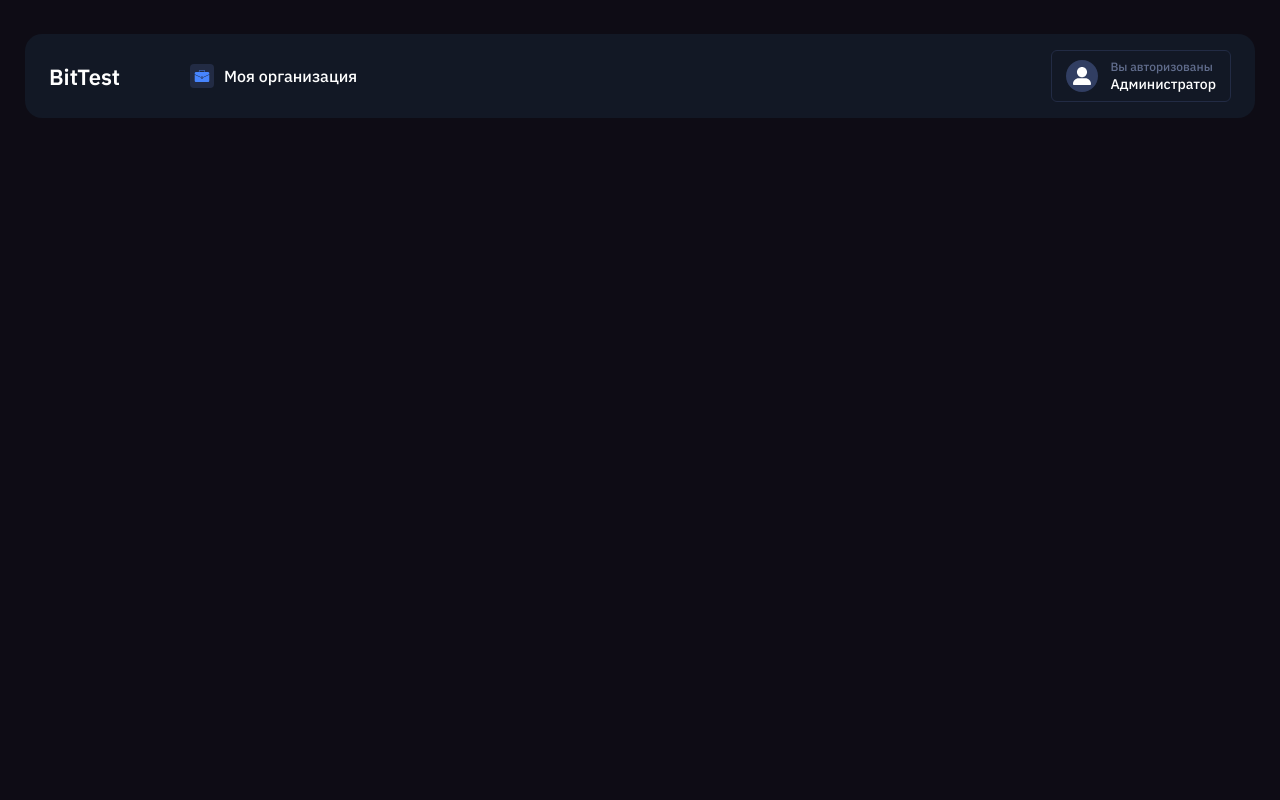
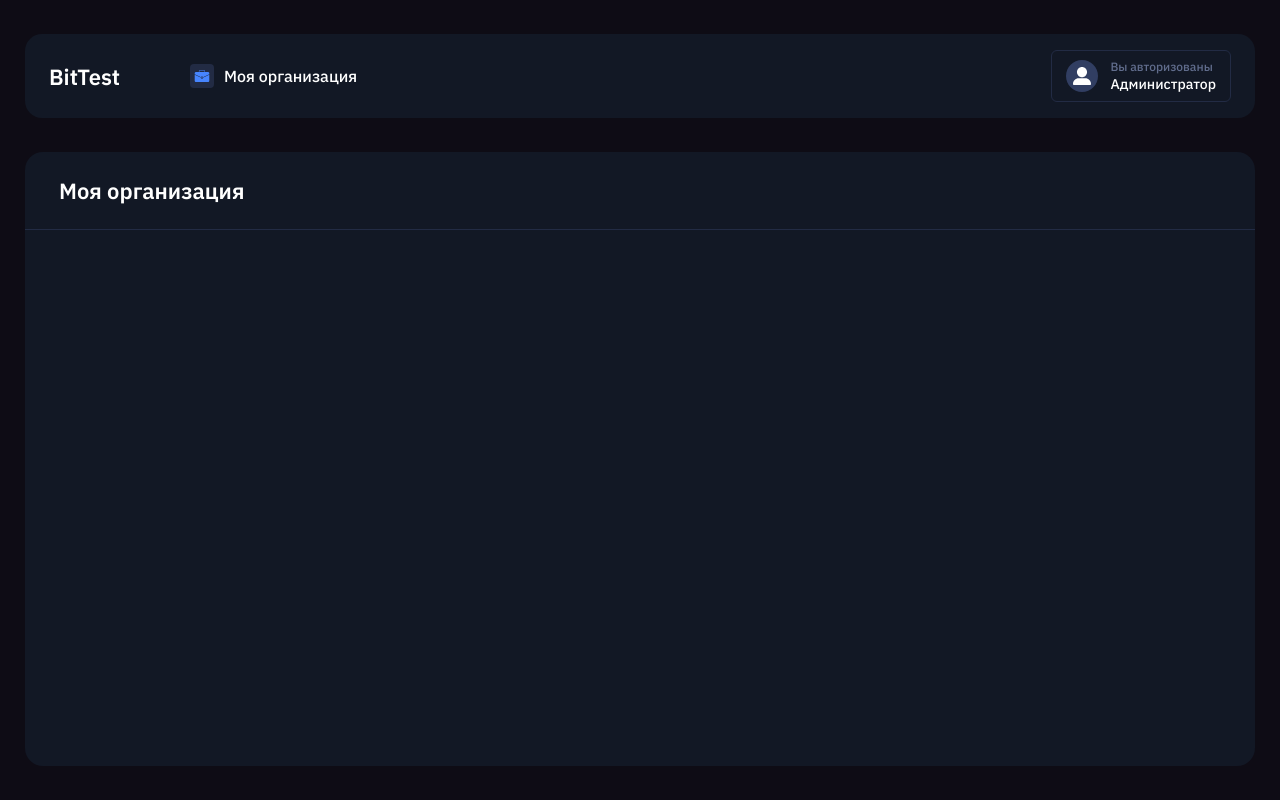
Before and after one commit to Andreizayaz/admin-panel-test, a React (Create React App) app: page / in a window 1280 px wide. Built offline with nearby package versions, Linux system fonts and the light colour scheme.

Commit message:
[develop]: create content-area and add heading to content-area

```diff
--- a/src/components/pages/adminPage/AdminPage.tsx
+++ b/src/components/pages/adminPage/AdminPage.tsx
@@ -1,9 +1,10 @@
 import { FC, ReactElement } from "react";
 
-import { Header } from "components/widgets";
+import { ContentArea, Header } from "components/widgets";
 
 export const AdminPage: FC = (): ReactElement => (
   <>
     <Header />
+    <ContentArea />
   </>
 );
--- /dev/null
+++ b/src/components/shared/heading/Heading.scss
@@ -0,0 +1,6 @@
+.heading {
+  padding: 24px 34px;
+  font-size: 22px;
+  font-weight: 600;
+  line-height: 29px;
+}
--- /dev/null
+++ b/src/components/shared/heading/Heading.tsx
@@ -0,0 +1,13 @@
+import { FC, ReactElement } from "react";
+
+import "./Heading.scss";
+
+type HeadingPropsTypes = {
+  heading: string;
+  classes?: string;
+};
+
+export const Heading: FC<HeadingPropsTypes> = ({
+  heading,
+  classes,
+}): ReactElement => <h2 className={`heading ${classes ?? ""}`}>{heading}</h2>;
--- /dev/null
+++ b/src/components/shared/heading/index.ts
@@ -0,0 +1 @@
+export { Heading } from "./Heading";
--- a/src/components/shared/index.ts
+++ b/src/components/shared/index.ts
@@ -1,2 +1,3 @@
 export { AuthUser } from "./authUser";
 export { Company } from "./company";
+export { Heading } from "./heading";
--- /dev/null
+++ b/src/components/widgets/contentArea/ContentArea.scss
@@ -0,0 +1,3 @@
+.content-area {
+  border-radius: 18px;
+}
--- /dev/null
+++ b/src/components/widgets/contentArea/ContentArea.tsx
@@ -0,0 +1,11 @@
+import { FC, ReactElement } from "react";
+
+import "./ContentArea.scss";
+import { Heading } from "components/shared";
+import { HEADING } from "./helpers/consts";
+
+export const ContentArea: FC = (): ReactElement => (
+  <main className="content-area">
+    <Heading heading={HEADING} classes="border-bottom"/>
+  </main>
+);
--- /dev/null
+++ b/src/components/widgets/contentArea/helpers/consts.ts
@@ -0,0 +1 @@
+export const HEADING = "Моя организация";
--- /dev/null
+++ b/src/components/widgets/contentArea/index.ts
@@ -0,0 +1 @@
+export { ContentArea } from "./ContentArea";
--- a/src/components/widgets/index.ts
+++ b/src/components/widgets/index.ts
@@ -1 +1,2 @@
+export { ContentArea } from "./contentArea";
 export { Header } from "./header";
--- a/src/scss/base/_base.scss
+++ b/src/scss/base/_base.scss
@@ -16,7 +16,7 @@ body {
 .root {
   display: flex;
   flex-direction: column;
-  column-gap: 34px;
+  row-gap: 34px;
 }
 
 main {
--- a/src/scss/themes/_dark.scss
+++ b/src/scss/themes/_dark.scss
@@ -10,3 +10,11 @@ body {
 .company-icon {
   background-color: #222b44;
 }
+
+.content-area {
+  background-color: #121825;
+
+  .border-bottom {
+    border-bottom: 1px solid #222b44;
+  }
+}
```
